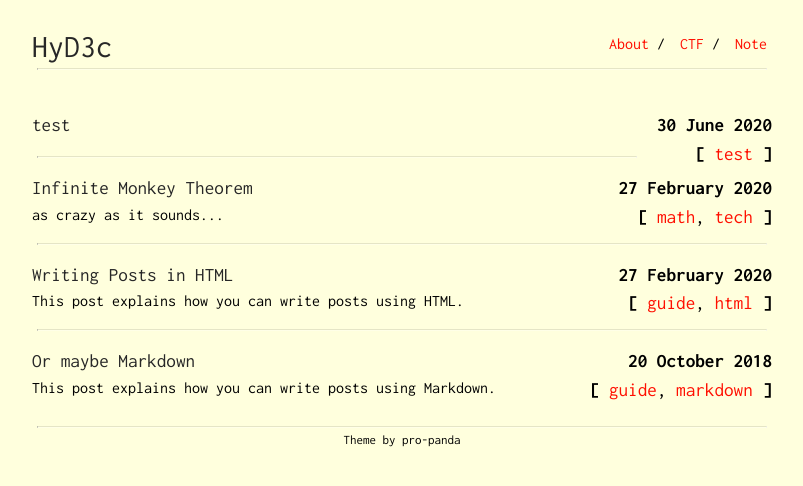
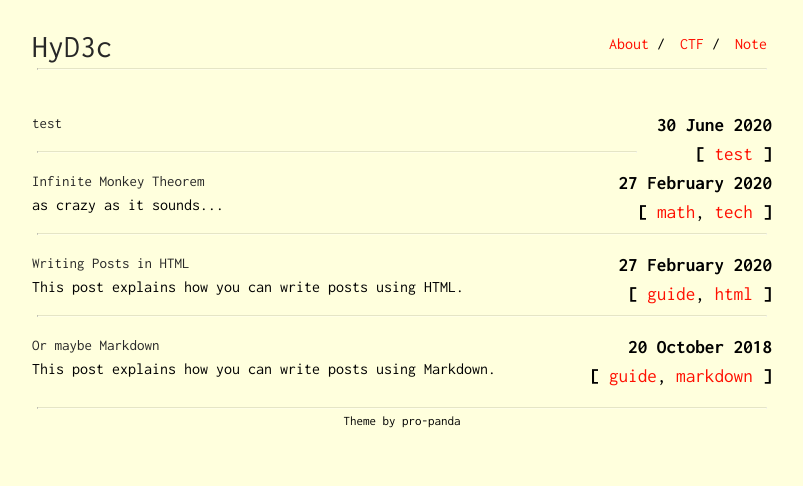
Before and after one commit to HyD3c/HyD3c.github.io, a Jekyll site: the page built from index.html, in a window 1280 px wide. Shown: the top 486 px of the page, without its empty margins (238-1041 px from the left). Built offline with Jekyll 4.4.1, drawn with Linux system fonts in a browser that asks for light colours; some web fonts are replaced.

Commit message:
Update main.scss

```diff
--- a/css/main.scss
+++ b/css/main.scss
@@ -73,7 +73,7 @@ hr {
         max-width: 500px;
         color: #272727;
         display: inline-block;
-        font-size: 1.2em;
+        font-size: 15px;
     }
     .details{
         @extend .pull-right;
```
